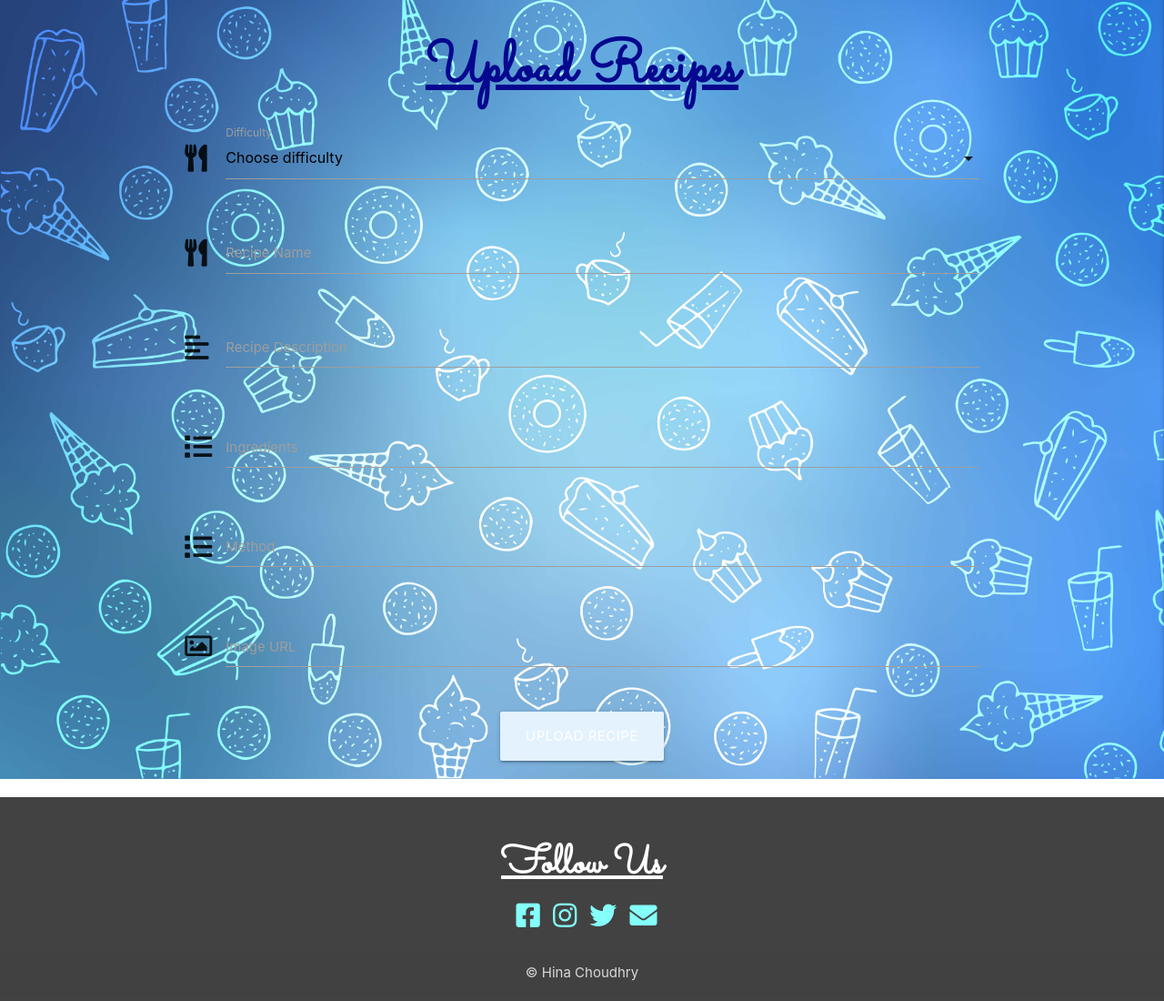
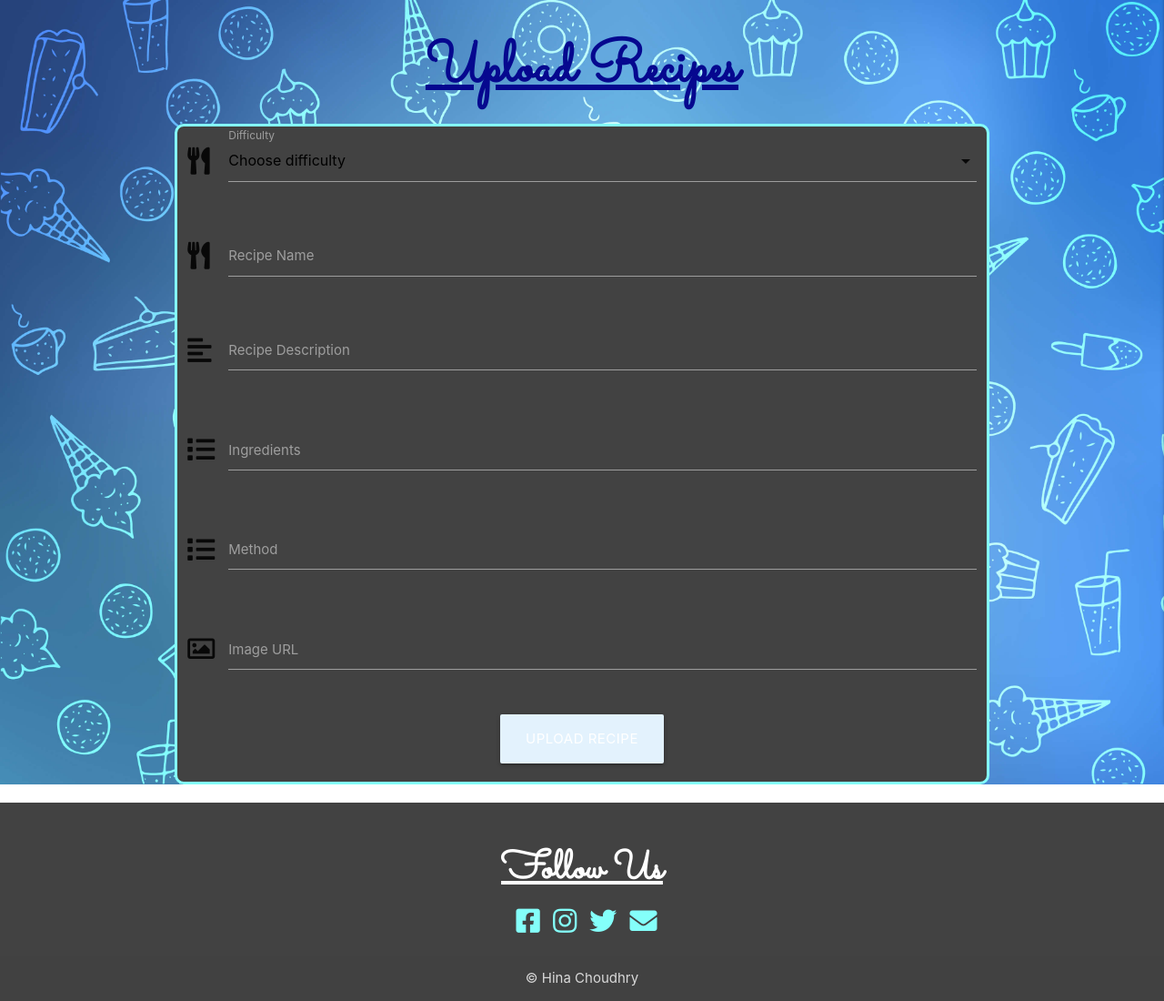
Before and after one commit to HinaChoudhry/Sweet-Tooth, a Flask app: page /upload in a window 1280 px wide. Shown: the part 64-1164 px from the top of the page at 91% size. Before the commit the page ends 1142 px from the top, so only its background shows below. Run offline with Flask 2, Linux system fonts and the light colour scheme; data that the repository does not hold is empty; some libraries are stand-ins or nearby versions.

Commit message:
Added border to card backgrounds to highlight the box

```diff
--- a/static/css/style.css
+++ b/static/css/style.css
@@ -192,4 +192,6 @@ li {
 
 .card-bg {
     border-radius: 10px;
+    border-style: solid;
+    border-color: #84fffa;
 }
--- a/templates/login.html
+++ b/templates/login.html
@@ -5,7 +5,7 @@
 
 <div class="row">
     <form class="col s12 m8 offset-m2" method="POST" action="{{ url_for('login')}}">
-        <div class="card-panel grey darken-3">
+        <div class="card-panel grey darken-3 card-bg">
             <!-- Username field -->
             <div class="row">
                 <div class="input-field col s12">
--- a/templates/register.html
+++ b/templates/register.html
@@ -5,7 +5,7 @@
 
 <div class="row">
     <form class="col s12 m8 offset-m2" method="POST" action="{{ url_for('register')}}">
-        <div class="card-panel grey darken-3">
+        <div class="card-panel grey darken-3 card-bg">
             <!-- Username field -->
             <div class="row">
                 <div class="input-field col s12">
--- a/templates/upload.html
+++ b/templates/upload.html
@@ -3,7 +3,7 @@
 
     <h1 class="center-align h1-padding text-font">Upload Recipes</h1>
 
-    <div class="row container">
+    <div class="row container  card-bg  grey darken-3">
         <form class="col s12" method="POST" action="{{ url_for('upload')}}">
             <div class="row">
                 <div class="input-field col s12">
```
